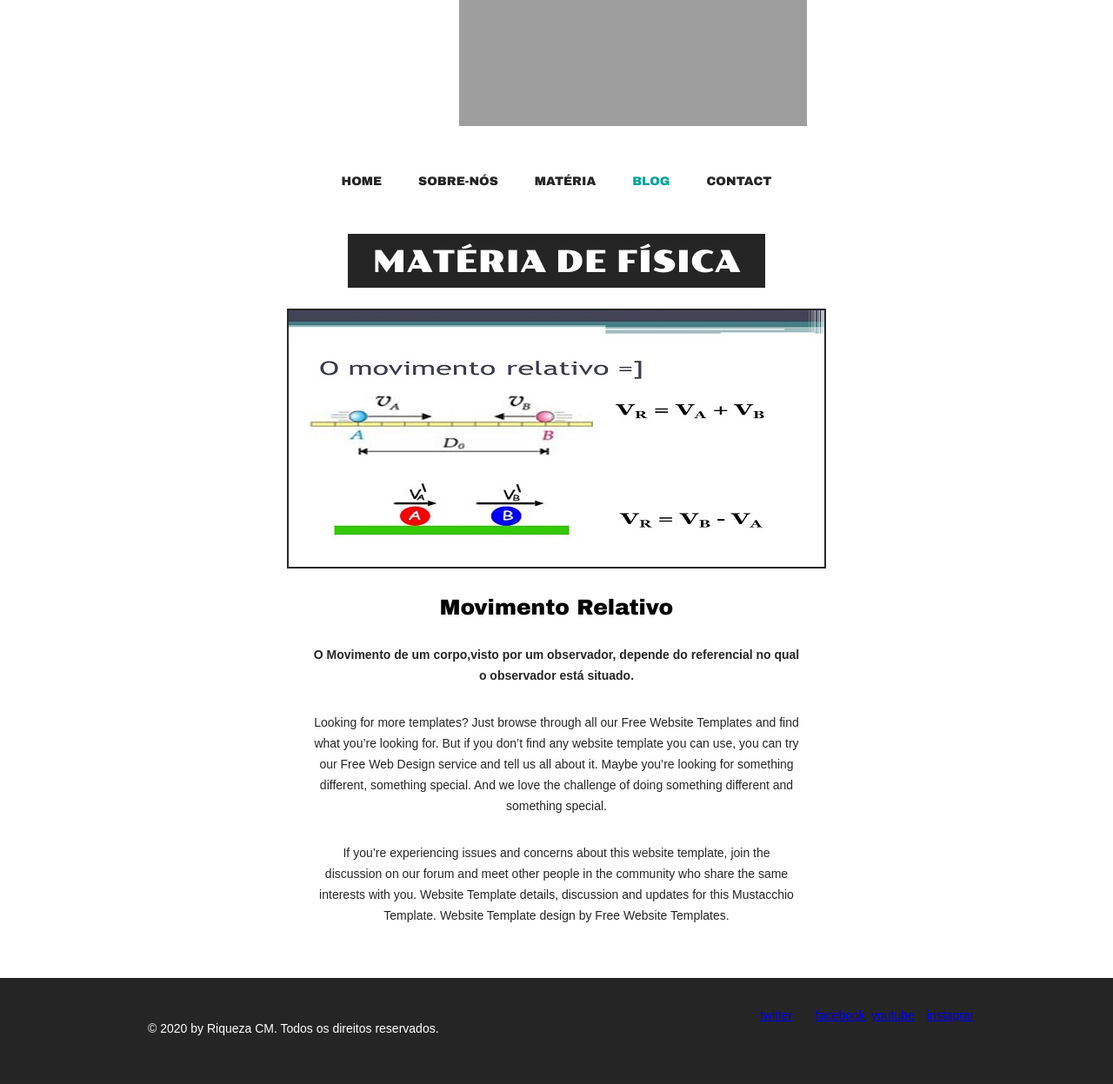
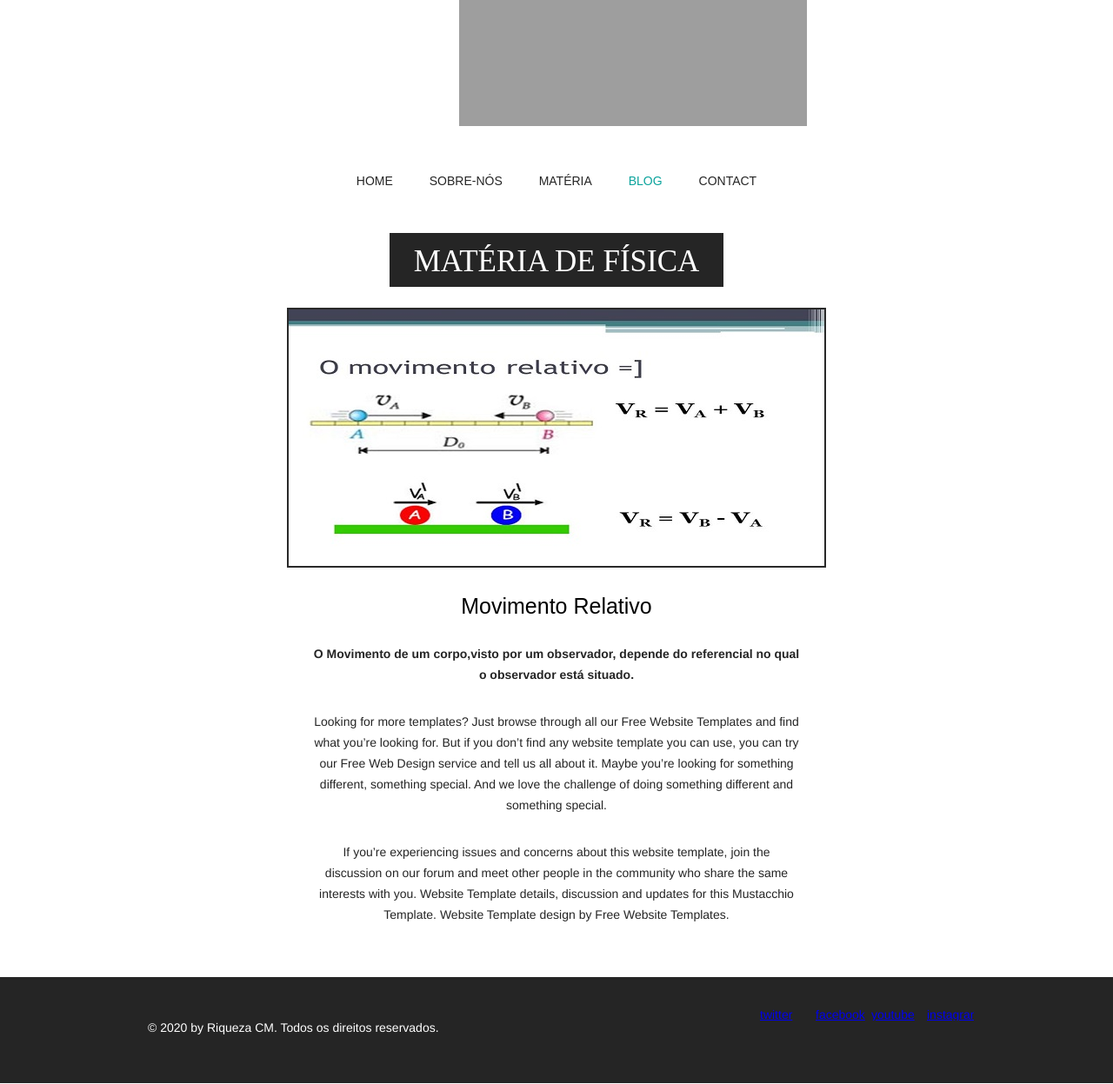
Before and after one commit to Cefhub/Cefhub12, a PHP site: page /blog-single-post1.html in a window 1280 px wide. Shown: the part 199-1446 px from the top of the page at 87% size. Run offline with PHP 8.4, Linux system fonts and the light colour scheme; grey boxes are pictures that could not be loaded.

Commit message:
Update style.css

```diff
--- a/css/style.css
+++ b/css/style.css
@@ -18,7 +18,7 @@
 
 body {
 	background: #fff;
-	font-family: Arial, Helvetica, sans-serif;
+	font-family: Helvetica, Arial, sans-serif;
 	font-size: 14px;
 	font-weight: normal;
 	line-height: 1;
@@ -70,7 +70,7 @@ p a:hover {
 #header ul li a {
 	color: #252525;
 	display: inline-block;
-	font-family: "Arial Black", Gadget, sans-serif;
+	font-family: "Futura Black", Gadget, sans-serif;
 	font-size: 14px;
 	font-weight: normal;
 	margin: 0;
@@ -89,7 +89,7 @@ p a:hover {
 #body h1 {
 	color: #fff;
 	display: inline;
-	font-family: poller_oneregular;
+	font-family: Futura;
 	font-size: 35px;
 	font-weight: normal;
 	margin: 0;
@@ -117,7 +117,7 @@ p a:hover {
 	width: 560px;
 }
 #body > div .article h2 {
-	font-family: "Arial Black", Gadget, sans-serif;
+	font-family: "Futura Black", Gadget, sans-serif;
 	font-size: 25px;
 	font-weight: normal;
 	margin: 0 0 30px;
@@ -132,7 +132,7 @@ p a:hover {
 	background: #252525;
 	color: #fff;
 	display: inline-block;
-	font-family: "Arial Black", Gadget, sans-serif;
+	font-family: "Futura Black", Gadget, sans-serif;
 	font-size: 25px;
 	font-weight: normal;
 	margin: 0 0 30px;
@@ -180,7 +180,7 @@ p a:hover {
 }
 #body div ul li div h3 {
 	color: #252525;
-	font-family: "Arial Black", Gadget, sans-serif;
+	font-family: "Futura Black", Gadget, sans-serif;
 	font-size: 25px;
 	font-weight: normal;
 	margin: 0;
@@ -234,7 +234,7 @@ p a:hover {
 	background: #fff;
 	color: #000;
 	display: inline-block;
-	font-family: poller_oneregular;
+	font-family: Futura;
 	font-size: 20px;
 	font-weight: normal;
 	margin: 0 0 18px;
@@ -279,7 +279,7 @@ p a:hover {
 #body > ul li a {
 	color: #000;
 	display: block;
-	font-family: poller_oneregular;
+	font-family: Futura;
 	font-size: 20px;
 	font-weight: normal;
 	margin: 0;
@@ -312,7 +312,7 @@ p a:hover {
 #body form input, #body form textarea {
 	border: 2px solid #252525;
 	color: #252525;
-	font-family: Arial, Helvetica, sans-serif;
+	font-family: Helvetica, Arial, sans-serif;
 	font-size: 15px;
 	font-weight: normal;
 	margin: 0 0 37px;
@@ -329,7 +329,7 @@ p a:hover {
 #body form #send {
 	background: #252525;
 	color: #fff;
-	font-family: "Arial Black", Gadget, sans-serif;
+	font-family: "Helvetica Black", Gadget, sans-serif;
 	font-size: 15px;
 	font-weight: normal;
 	display: inline-block;
```
